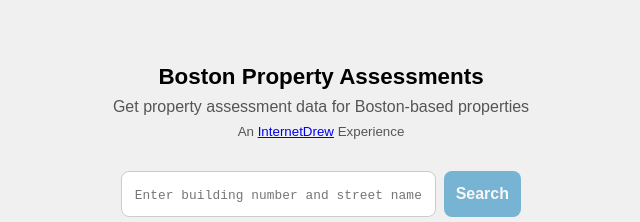
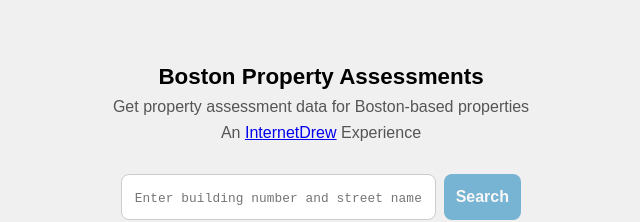
Before and after one commit to internetdrew/boston-property-assessments, a React (Vite) app: page / in a window 1280 px wide. Shown: the top 222 px of the page, without its empty margins (319-959 px from the left). Built offline with nearby package versions, Linux system fonts and the light colour scheme.

Commit message:
switch to p tag

```diff
--- a/src/App.tsx
+++ b/src/App.tsx
@@ -80,7 +80,7 @@ function App() {
       <header id='header'>
         <h1>Boston Property Assessments</h1>
         <h2>Get property assessment data for Boston-based properties</h2>
-        <small id='built-by'>
+        <p id='built-by'>
           An{' '}
           <a
             href='https://www.internetdrew.com'
@@ -91,7 +91,7 @@ function App() {
             InternetDrew
           </a>{' '}
           Experience
-        </small>
+        </p>
       </header>
       <main>
         <div id='search'>
```
